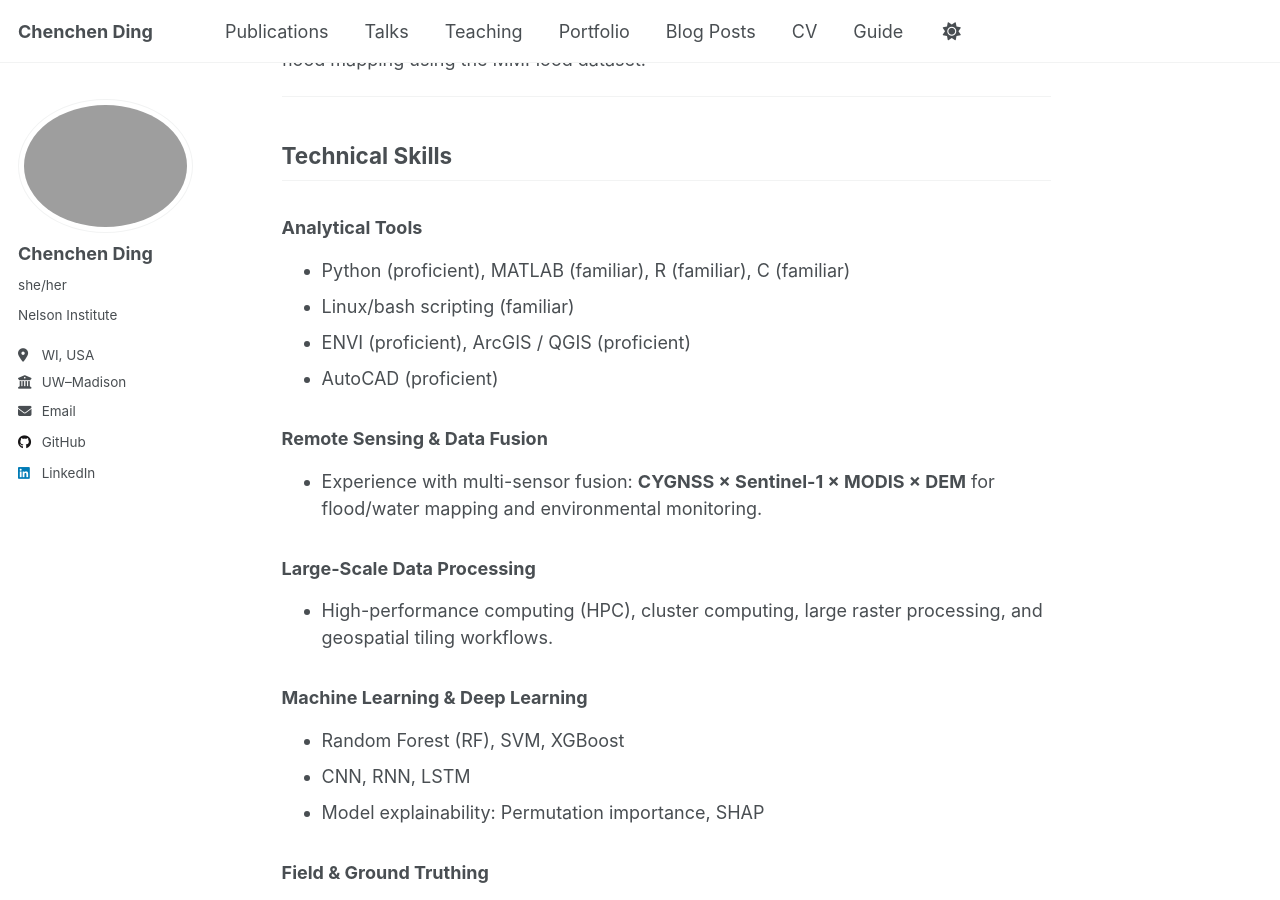
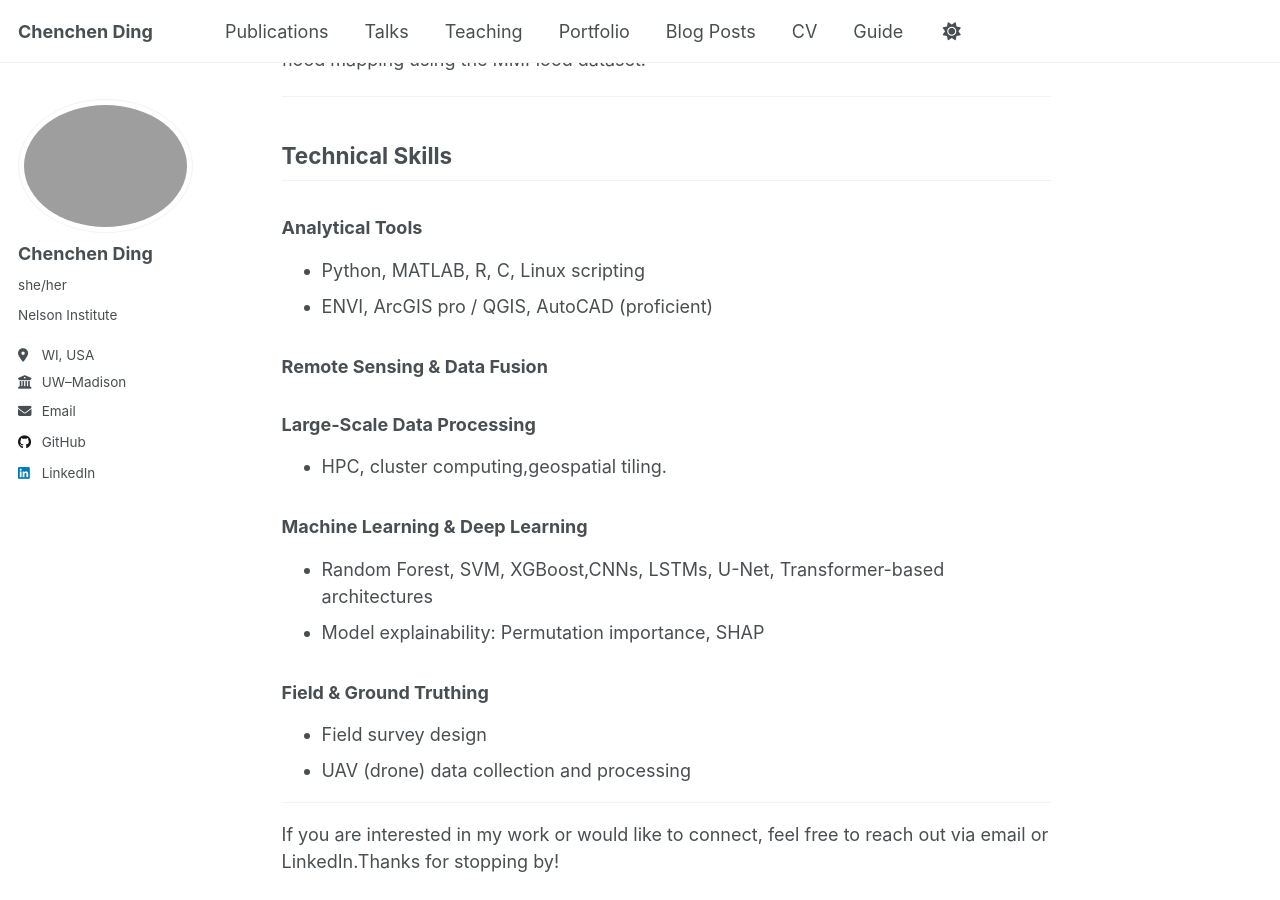
Before and after one commit to DCC0329/ChenchenDing.github.io, a Jekyll site: the page built from _pages/about.md, in a window 1280 px wide and 900 px high, scrolled down 887 px. Built offline with Jekyll 4.4.1, drawn with Linux system fonts in a browser that asks for light colours; a script that is not in the unit is left out.

Commit message:
Update about.md

```diff
--- a/_pages/about.md
+++ b/_pages/about.md
@@ -35,20 +35,16 @@ Training deep-learning segmentation models (U-Net, DeepLabV3+) on SAR imagery fo
 ## Technical Skills
 
 ### **Analytical Tools**
-- Python (proficient), MATLAB (familiar), R (familiar), C (familiar)
-- Linux/bash scripting (familiar)
-- ENVI (proficient), ArcGIS / QGIS (proficient)
-- AutoCAD (proficient)
+- Python, MATLAB, R, C, Linux scripting
+- ENVI, ArcGIS pro / QGIS, AutoCAD (proficient)
 
 ### **Remote Sensing & Data Fusion**
-- Experience with multi-sensor fusion: **CYGNSS × Sentinel-1 × MODIS × DEM** for flood/water mapping and environmental monitoring.
 
 ### **Large-Scale Data Processing**
-- High-performance computing (HPC), cluster computing, large raster processing, and geospatial tiling workflows.
+- HPC, cluster computing,geospatial tiling.
 
 ### **Machine Learning & Deep Learning**
-- Random Forest (RF), SVM, XGBoost
-- CNN, RNN, LSTM
+- Random Forest, SVM, XGBoost,CNNs, LSTMs, U-Net, Transformer-based architectures
 - Model explainability: Permutation importance, SHAP
 
 ### **Field & Ground Truthing**
```
